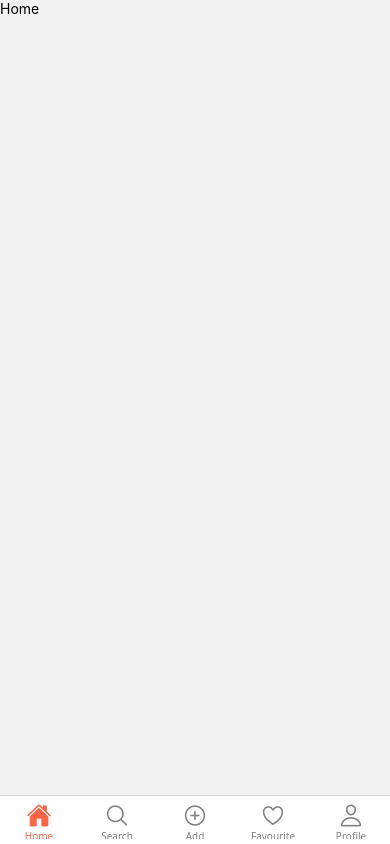
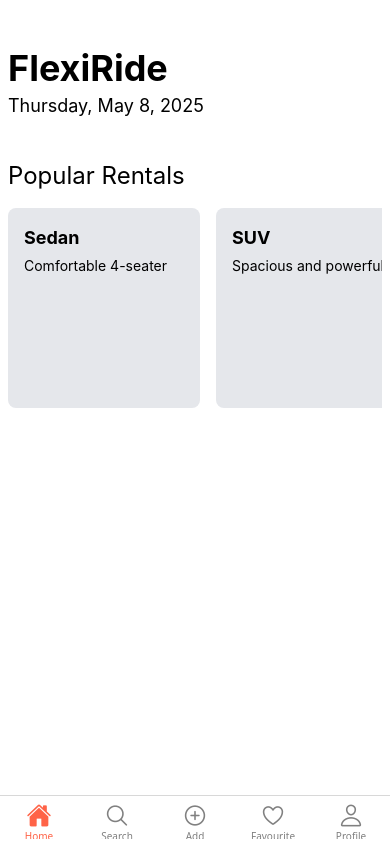
Before and after one commit to isulnethila/FlexiRide, a React Native app in the folder frontend/: screen / in a window 390 px wide. Built offline with nearby package versions, Linux system fonts and the light colour scheme.

Commit message:
Add Popular Rentals  car box design in home page

```diff
--- a/frontend/pages/Home.js
+++ b/frontend/pages/Home.js
@@ -1,10 +1,52 @@
-import { View, Text } from 'react-native'
-import React from 'react'
+import React, { useState, useEffect } from 'react';
+import { View, Text, ScrollView } from 'react-native';
+import tw from 'twrnc';
 
 export default function Home() {
+  const [vehicles, setVehicles] = useState([]);
+
+  useEffect(() => {
+    // Simulate fetching data from backend
+    const fetchVehicles = async () => {
+      // Replace this with actual API call
+      const data = [
+        { id: '1', name: 'Sedan', details: 'Comfortable 4-seater' },
+        { id: '2', name: 'SUV', details: 'Spacious and powerful' },
+        { id: '3', name: 'Convertible', details: 'Stylish and fun' },
+        { id: '4', name: 'Pickup Truck', details: 'Great for hauling' },
+      ];
+      setVehicles(data);
+    };
+
+    fetchVehicles();
+  }, []);
+
+  const currentDate = new Date();
+  const formattedDate = currentDate.toLocaleDateString('en-US', {
+    weekday: 'long',
+    year: 'numeric',
+    month: 'long',
+    day: 'numeric',
+  });
+
   return (
-    <View>
-      <Text>Home</Text>
+    <View style={tw`flex-1 bg-white p-2`}>
+      <Text style={tw`text-4xl text-left font-bold mt-10`}>FlexiRide</Text>
+      <Text style={tw`text-lg text-left mt-1`}>{formattedDate}</Text>
+
+      <Text style={tw`text-2xl text-left mt-1 mt-10`}>Popular Rentals</Text>
+
+      <ScrollView horizontal={true} showsHorizontalScrollIndicator={false} style={tw`mt-4`}>
+        {vehicles.map(vehicle => (
+          <View
+            key={vehicle.id}
+            style={tw`bg-gray-200 rounded-lg p-4 mr-4 w-48 h-50`}
+          >
+            <Text style={tw`text-lg font-bold`}>{vehicle.name}</Text>
+            <Text style={tw`text-sm mt-1`}>{vehicle.details}</Text>
+          </View>
+        ))}
+      </ScrollView>
     </View>
-  )
+  );
 }
```
